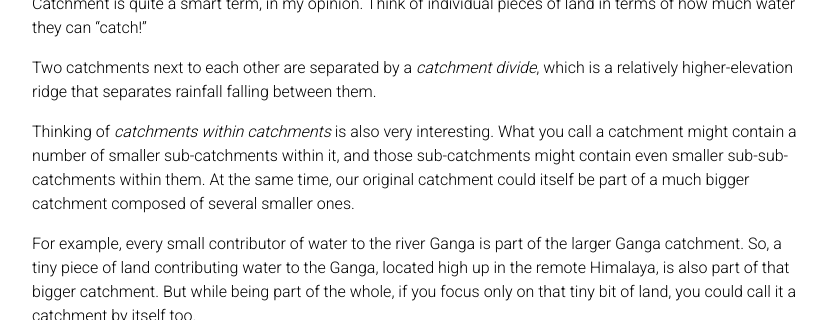
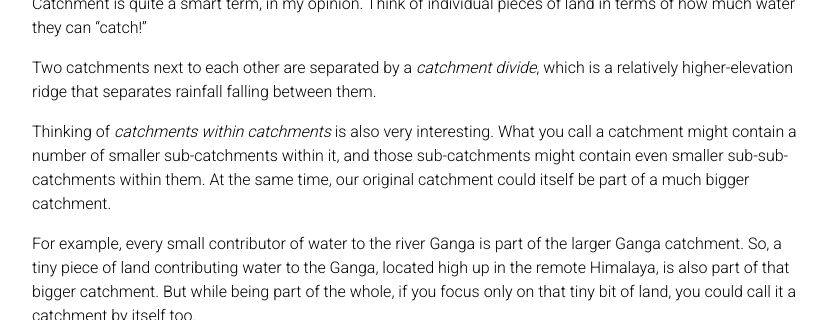
Before and after one commit to AnanyaGeo/ananyageo.github.io, a Jekyll site: the page built from _posts/2026-05-19-blog-1.md, in a window 1280 px wide and 900 px high, scrolled down 1576 px, cut to the strip 138-458 px from the top of the window. Shown: the whole strip, without its empty margins (223-1050 px from the left). Built offline with Jekyll 4.4.1, drawn with Linux system fonts in a browser that asks for light colours; comment, search, counter and statistics services are not loaded; a style sheet for code colours, icons or effects is not loaded.

Commit message:
Update 2026-05-19-blog-1.md

```diff
--- a/_posts/2026-05-19-blog-1.md
+++ b/_posts/2026-05-19-blog-1.md
@@ -33,7 +33,7 @@ Catchment is quite a smart term, in my opinion. Think of individual pieces of la
 
 Two catchments next to each other are separated by a *catchment divide*, which is a relatively higher-elevation ridge that separates rainfall falling between them.
 
-Thinking of *catchments within catchments* is also very interesting. What you call a catchment might contain a number of smaller sub-catchments within it, and those sub-catchments might contain even smaller sub-sub-catchments within them. At the same time, our original catchment could itself be part of a much bigger catchment composed of several smaller ones.
+Thinking of *catchments within catchments* is also very interesting. What you call a catchment might contain a number of smaller sub-catchments within it, and those sub-catchments might contain even smaller sub-sub-catchments within them. At the same time, our original catchment could itself be part of a much bigger catchment.
 
 For example, every small contributor of water to the river Ganga is part of the larger Ganga catchment. So, a tiny piece of land contributing water to the Ganga, located high up in the remote Himalaya, is also part of that bigger catchment. But while being part of the whole, if you focus only on that tiny bit of land, you could call it a catchment by itself too.
 
```
